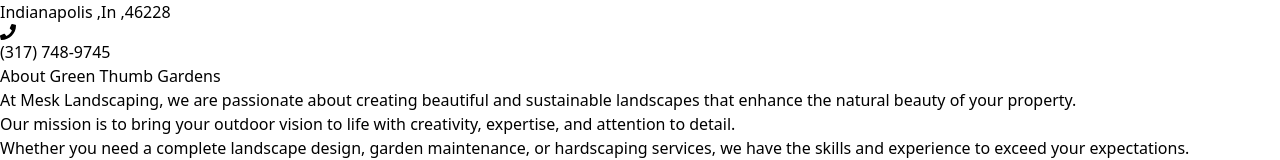
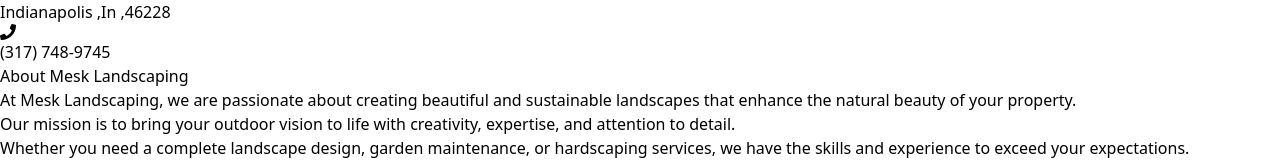
Before and after one commit to Henok-Al/mesk-landscape-main, a React (Vite) app: page / in a window 1280 px wide. Shown: the part 8479-8639 px from the top of the page. Built offline with nearby package versions, Linux system fonts and the light colour scheme; the HTML template or start-up script is replaced by a standard one.

Commit message:
some change

```diff
--- a/src/components/Footer.jsx
+++ b/src/components/Footer.jsx
@@ -14,20 +14,18 @@
             <p className="mb-2 flex items-center">
               <FaPhone className="mr-2" /> (317) 748-9745
             </p>
-
           </div>
           <div className="mb-8 md:mb-0 ">
-            <h3 className="text-2xl font-bold mb-4">
-              About Green Thumb Gardens
-            </h3>
+            <h3 className="text-2xl font-bold mb-4">About Mesk Landscaping</h3>
             <p className="leading-6 max-w-4xl">
               At Mesk Landscaping, we are passionate about creating beautiful
               and sustainable landscapes that enhance the natural beauty of your
-              property. <br />Our mission is to bring your outdoor vision to life with
-              creativity, expertise, and attention to detail.<br /> Whether you need a
-              complete landscape design, garden maintenance, or hardscaping
-              services, we have the skills and experience to exceed your
-              expectations.
+              property. <br />
+              Our mission is to bring your outdoor vision to life with
+              creativity, expertise, and attention to detail.
+              <br /> Whether you need a complete landscape design, garden
+              maintenance, or hardscaping services, we have the skills and
+              experience to exceed your expectations.
             </p>
           </div>
         </div>
```
